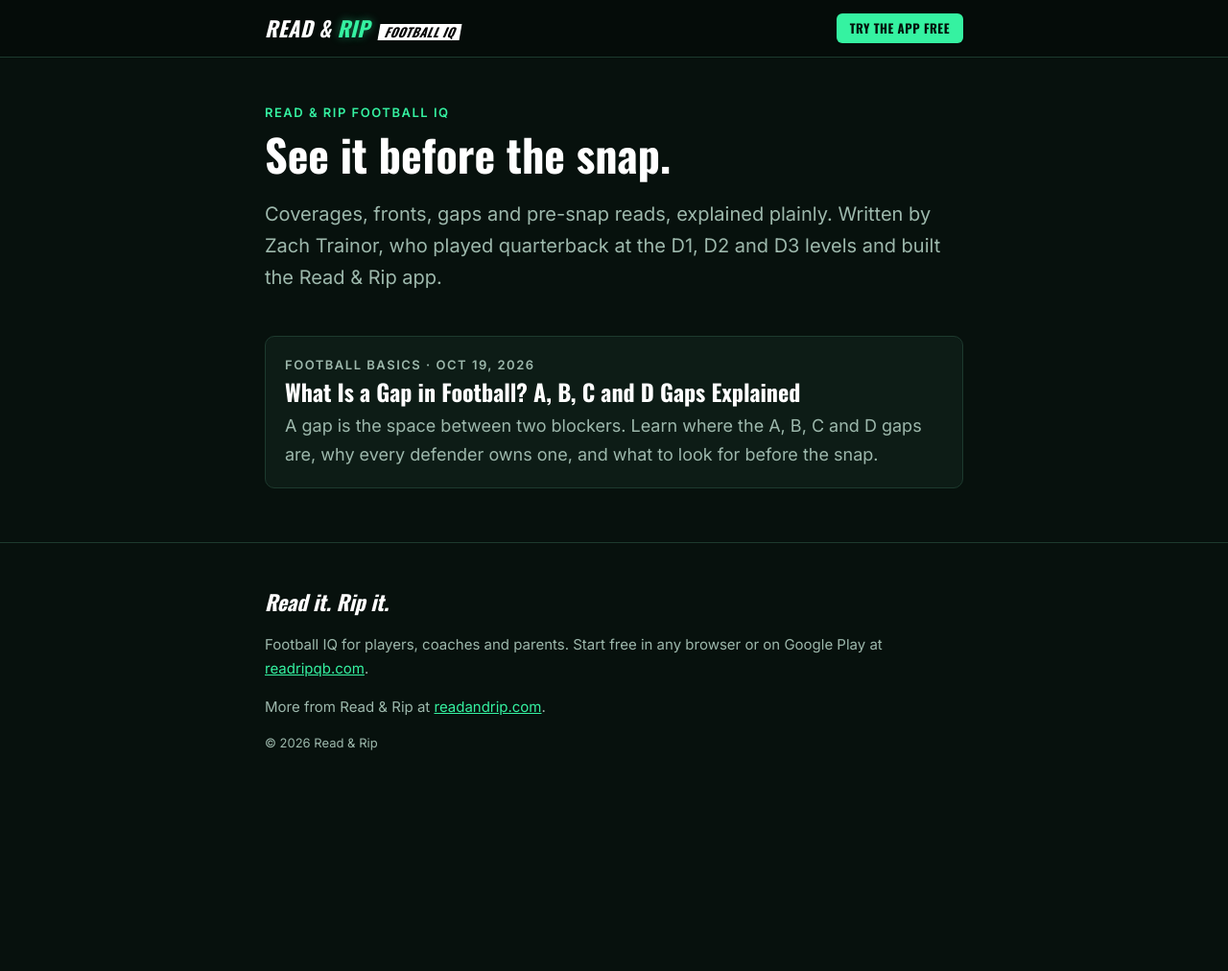
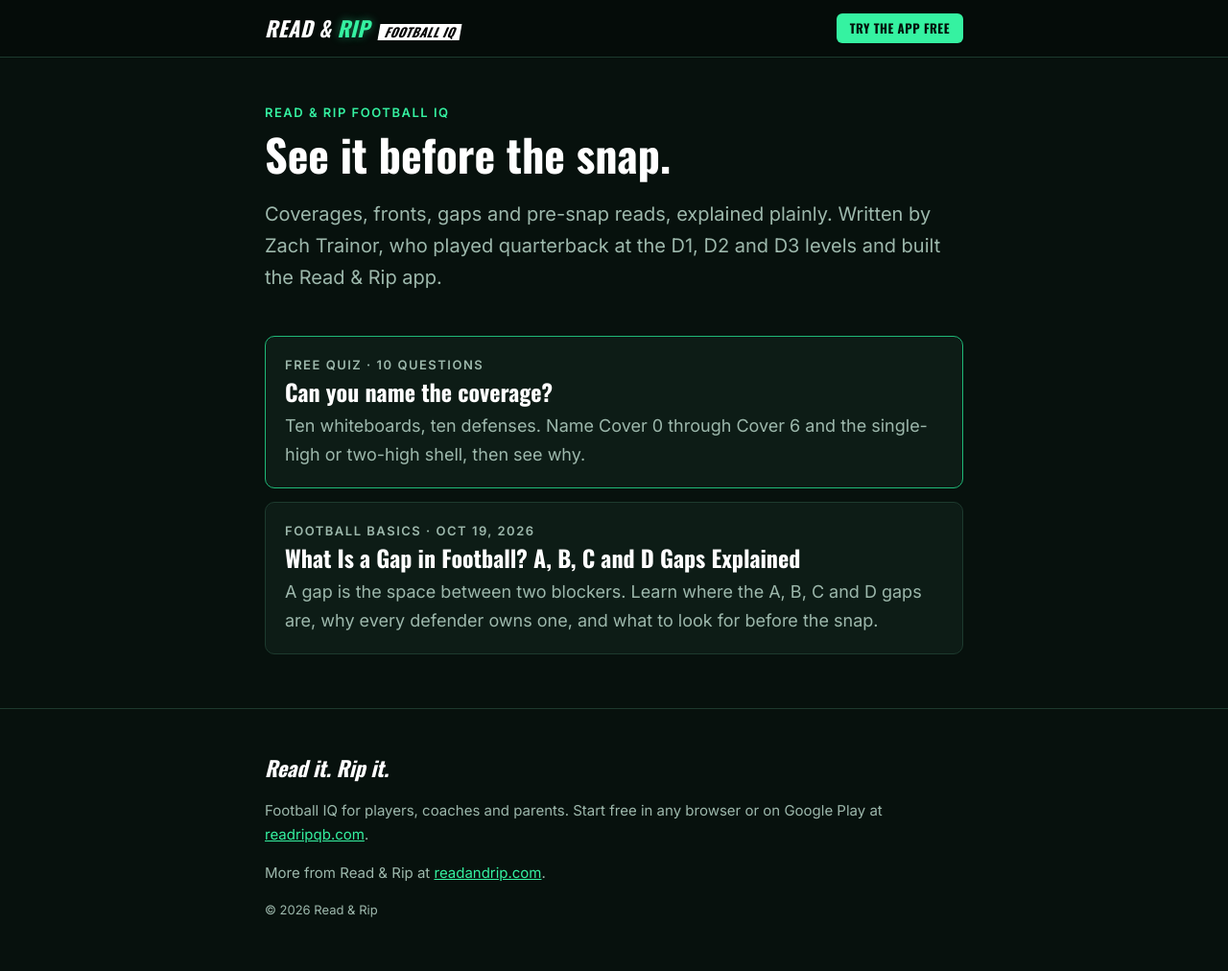
Before and after one commit to ReadandRipQB/readandrip-learn, a Jekyll site: the page built from index.html, in a window 1280 px wide. Shown: the whole page at 96% size. Built offline with Jekyll 4.4.1, drawn with Linux system fonts in a browser that asks for light colours; before the commit the page ends 900 px from its top, so only the background shows below that.

Commit message:
Add free coverage quiz page
Co-Authored-By: Claude Opus 5.5 <noreply@anthropic.com>
Claude-Session: https://claude.ai/code/session_01FgCFT5XXfXnrXNk15gxbuR

```diff
--- a/assets/css/style.css
+++ b/assets/css/style.css
@@ -82,6 +82,30 @@ h3 { font-size: 21px; margin: 28px 0 8px; }
 .more h2 { margin: 0 0 4px; }
 .more .card h3 { margin: 6px 0; font-size: 20px; }
 
+/* Quiz */
+.quiz-hero { padding-bottom: 8px; }
+.quiz { padding: 8px 0 32px; scroll-margin-top: 16px; }
+.quiz-bar { height: 6px; background: var(--line); border-radius: 3px; overflow: hidden; margin: 8px 0 16px; }
+.quiz-bar span { display: block; height: 100%; background: var(--green); }
+.quiz-board svg { display: block; width: 100%; height: auto; border: 1px solid var(--line); border-radius: 10px; }
+.quiz-q { font-size: 24px; margin: 20px 0 12px; }
+.quiz-opts { display: grid; grid-template-columns: 1fr 1fr; gap: 10px; }
+.quiz-opt { padding: 14px 12px; border: 1px solid var(--line); border-radius: 8px; background: var(--panel); color: var(--text); font: 600 17px/1.2 Inter, sans-serif; cursor: pointer; text-align: left; }
+.quiz-opt:hover:not(:disabled) { border-color: var(--green-dim); }
+.quiz-opt:disabled { cursor: default; opacity: .7; }
+.quiz-opt.right { border-color: var(--green); background: #0f3325; opacity: 1; }
+.quiz-opt.wrong { border-color: #e2685b; background: #331311; opacity: 1; }
+.quiz-why { margin-top: 16px; padding: 16px 18px; border-left: 3px solid var(--green); background: var(--panel); border-radius: 0 8px 8px 0; }
+.quiz-why p { margin: 0 0 12px; }
+.quiz-verdict { font: 700 20px/1.2 Oswald, sans-serif; color: var(--white); }
+.quiz-result { padding: 24px; border: 1px solid var(--green-dim); border-radius: 12px; background: var(--panel); }
+.quiz-score { font: italic 700 64px/1 Oswald, sans-serif; color: var(--green); margin: 4px 0 8px; }
+.quiz-actions { display: flex; flex-wrap: wrap; gap: 10px; margin: 16px 0; }
+.btn { border: 0; cursor: pointer; }
+.btn-ghost { background: transparent; color: var(--green); border: 1px solid var(--green-dim); }
+.btn-ghost:hover { background: var(--panel); color: var(--white); }
+.feature { border-color: var(--green-dim); }
+
 /* Footer */
 .site-footer { border-top: 1px solid var(--line); padding: 28px 0 40px; color: var(--muted); font-size: 15px; }
 .tagline { font: italic 700 22px/1 Oswald, sans-serif; color: var(--white); }
@@ -93,4 +117,6 @@ h3 { font-size: 21px; margin: 28px 0 8px; }
   .btn-small { padding: 8px 9px; font-size: 11px; }
   .wm-tab { font-size: 10px; padding: 2px 4px; margin-left: 2px; }
   .post-body table { font-size: 15px; }
+  .quiz-opts { grid-template-columns: 1fr; }
+  .quiz-q { font-size: 21px; }
 }
--- a/index.html
+++ b/index.html
@@ -9,6 +9,11 @@ title: Football IQ, taught on a whiteboard
 </section>
 
 <section class="post-list" aria-label="Articles">
+  <a class="card feature" href="{{ '/coverage-quiz/' | relative_url }}">
+    <p class="eyebrow">Free quiz &middot; 10 questions</p>
+    <h2>Can you name the coverage?</h2>
+    <p>Ten whiteboards, ten defenses. Name Cover 0 through Cover 6 and the single-high or two-high shell, then see why.</p>
+  </a>
   {% for post in site.posts %}
   <a class="card" href="{{ post.url | relative_url }}">
     <p class="eyebrow">{{ post.category | default: 'Football IQ' }} &middot; {{ post.date | date: '%b %-d, %Y' }}</p>
```
Also changed, not shown: coverage-quiz.html (added, +197 -0 lines).
